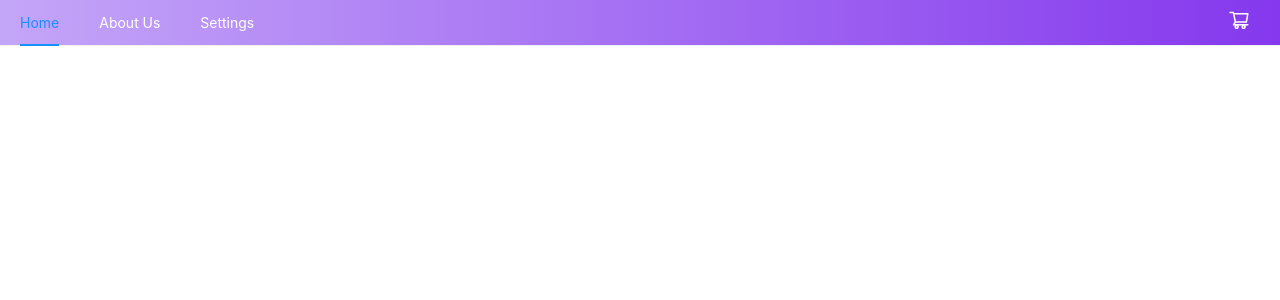
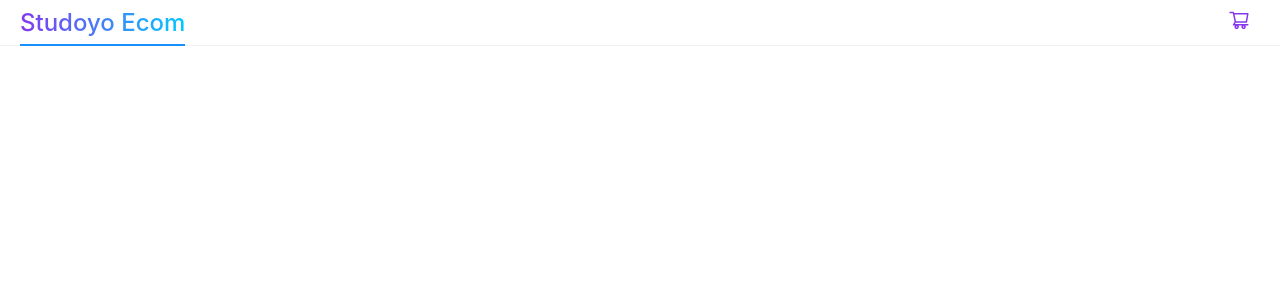
Before and after one commit to AebadUQ/Studoyo_Ecom, a React (Create React App) app: page /cart/1 in a window 1280 px wide. Shown: the top 300 px of the page. Built offline with nearby package versions, Linux system fonts and the light colour scheme.

Commit message:
Logo name added

```diff
--- a/src/pages/index.js
+++ b/src/pages/index.js
@@ -1,4 +1,13 @@
-import { Menu, Dropdown, Badge, Drawer, Typography, Image, Button,Divider } from "antd";
+import {
+  Menu,
+  Dropdown,
+  Badge,
+  Drawer,
+  Typography,
+  Image,
+  Button,
+  Divider,
+} from "antd";
 import {
   HomeOutlined,
   UserOutlined,
@@ -25,6 +34,13 @@ const TotalHeading = styled.p`
   color: ${Colors?.black};
   font-weight: 500;
 `;
+const LogoName = styled.p`
+  color: ${Colors?.black};
+  font-weight: 500;
+  font-size: 24px;
+  margin: 0;
+  padding: 0;
+`;
 const { Title, Paragraph, Text } = Typography;
 
 const HorizontalMenu = () => {
@@ -45,11 +61,11 @@ const HorizontalMenu = () => {
         <Row style={{ display: "flex", flexDirection: "column" }}>
           {getdata?.map((e) => {
             return (
-              <Row style={{ backgroundColor: "white" ,padding:'1rem'}}>
+              <Row style={{ backgroundColor: "white", padding: "1rem" }}>
                 <Col xs={10} sm={10} md={10} lg={10} xl={10} xxl={10}>
                   <Image
                     src={e.imgdata}
-                    style={{ width: "100%", objectFit: "cover",height:125 }}
+                    style={{ width: "100%", objectFit: "cover", height: 125 }}
                     preview={false}
                   />
                 </Col>
@@ -67,41 +83,43 @@ const HorizontalMenu = () => {
                   <Row justify={"space-between"}>
                     <Col xs={12} sm={12} md={12} lg={12} xl={12} xxl={12}>
                       <Subheading>price: ${e?.price}</Subheading>
-
                     </Col>
                     <Col xs={12} sm={12} md={12} lg={12} xl={12} xxl={12}>
                       <Subheading> quantity: {e?.qnty}</Subheading>
-
                     </Col>
                     <Col xs={12} sm={12} md={12} lg={12} xl={12} xxl={12}>
-                    <Button onClick={() => navigate(`/cart/${e?.id}`)}   style={{
-            border: '1px solid #8538ed',
-            color:'#8538ed',
+                      <Button
+                        onClick={() => navigate(`/cart/${e?.id}`)}
+                        style={{
+                          border: "1px solid #8538ed",
+                          color: "#8538ed",
                           borderRadius: 4,
-
-          }}>
+                        }}
+                      >
                         View
                       </Button>
-
                     </Col>
-                    <Col xs={12} sm={12} md={12} lg={12} xl={12} xxl={12} >
-                    <Button onClick={() => del(e?.id)} icon={<DeleteFilled style={{fontSize:22,color:'red'}} />} style={{border:'0px'}}/>
-
-
-
-
+                    <Col xs={12} sm={12} md={12} lg={12} xl={12} xxl={12}>
+                      <Button
+                        onClick={() => del(e?.id)}
+                        icon={
+                          <DeleteFilled
+                            style={{ fontSize: 22, color: "red" }}
+                          />
+                        }
+                        style={{ border: "0px" }}
+                      />
                     </Col>
-
                   </Row>
                 </Col>
               </Row>
             );
           })}
-          <Divider/>
+          <Divider />
           <Row justify={"end"}>
             <TotalHeading>Total ${total}</TotalHeading>
           </Row>
-          <Divider/>
+          <Divider />
         </Row>
       ) : (
         <Paragraph>Your Studoyo Cart is empty</Paragraph>
@@ -122,13 +140,21 @@ const HorizontalMenu = () => {
       <Menu
         mode="horizontal"
         style={{
-          background: "linear-gradient(to left, #8538ed, #c4a6f8)",
-          color: "white",
+          backgroundColor: "white",
+          color: "#8538ed",
         }}
       >
-        <Menu.Item key="home">Home</Menu.Item>
-        <Menu.Item key="about">About Us</Menu.Item>
-        <Menu.Item key="settings">Settings</Menu.Item>
+        <Menu.Item key="home">
+          <LogoName
+            style={{
+              background: "linear-gradient(to right, #8538ed, #00c9ff)",
+              WebkitBackgroundClip: "text",
+              WebkitTextFillColor: "transparent",
+            }}
+          >
+            Studoyo Ecom
+          </LogoName>
+        </Menu.Item>
         <Menu.Item
           key="cart"
           icon={
@@ -141,7 +167,7 @@ const HorizontalMenu = () => {
               }}
             >
               <ShoppingCartOutlined
-                style={{ fontSize: "22px", color: "white" }}
+                style={{ fontSize: "22px", color: "#8538ed" }}
               />
             </Badge>
           }
@@ -150,7 +176,17 @@ const HorizontalMenu = () => {
         ></Menu.Item>
       </Menu>
       <Drawer
-        title="Studoyo Ecom"
+        title={
+          <LogoName
+            style={{
+              background: "linear-gradient(to right, #8538ed, #00c9ff)",
+              WebkitBackgroundClip: "text",
+              WebkitTextFillColor: "transparent",
+            }}
+          >
+            Studoyo Ecom
+          </LogoName>
+        }
         placement="right"
         closable={false}
         onClose={onClose}
```
Lines whose indentation alone changed are shown as unchanged.
